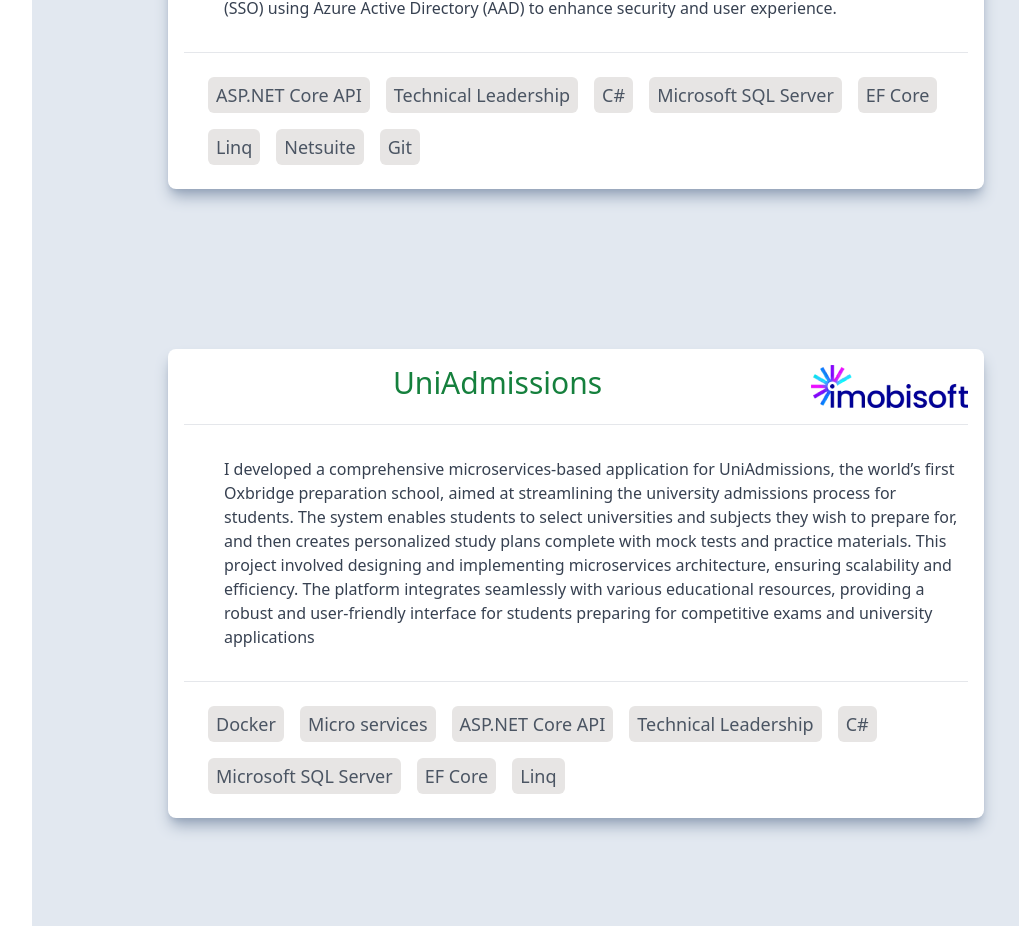
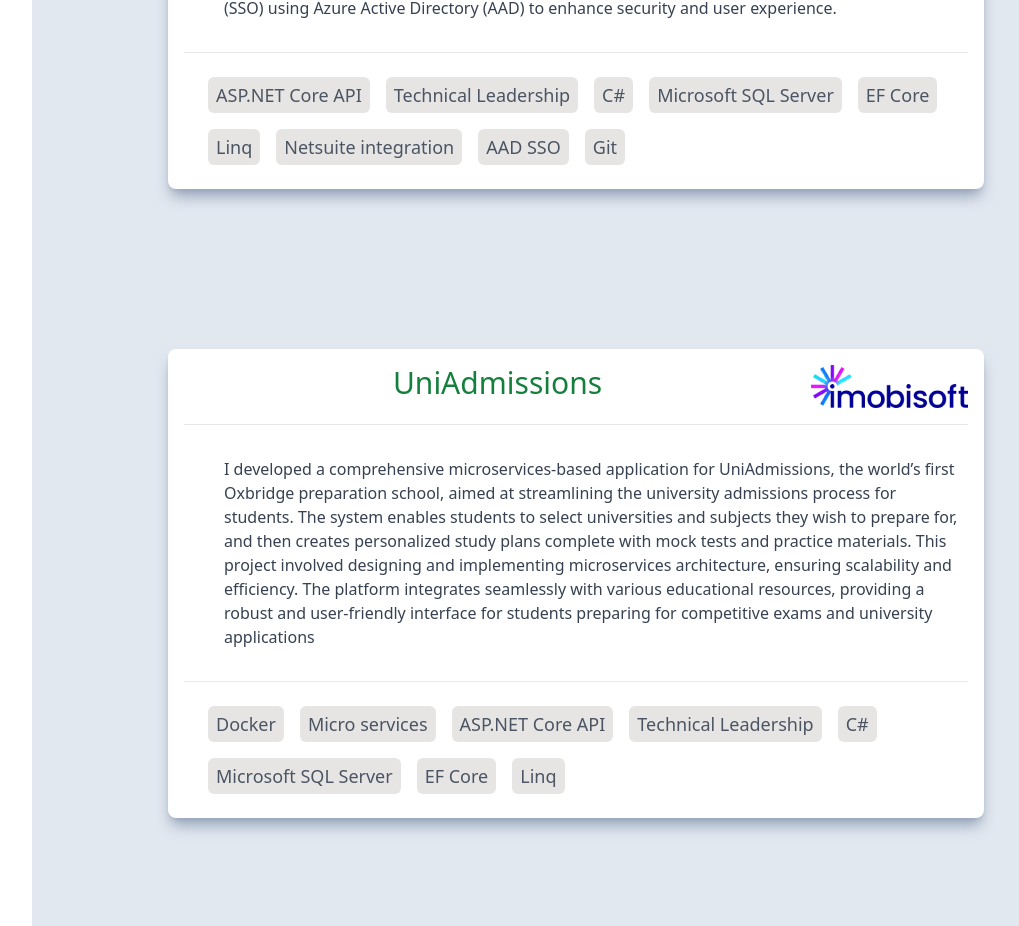
Before and after one commit to shahzad285/ShahzadAhamad, a React (Create React App) app in the folder shahzadahamad/: page / in a window 1280 px wide. Shown: the part 2954-3880 px from the top of the page, without its empty margins (160-1179 px from the left). Built offline with nearby package versions, Linux system fonts and the light colour scheme.

Commit message:
Added few kills in projec skkills

```diff
--- a/shahzadahamad/src/pages/Projects.tsx
+++ b/shahzadahamad/src/pages/Projects.tsx
@@ -8,7 +8,7 @@
             name: "Nyetimer",
             companyLogo: "/images/imobisoft.png",
             description: "Nyetimber, a renowned English sparkling wine producer. I led the development of Nyetimber's inventory management system and its integration with NetSuite ERP. Implemented Single Sign-On (SSO) using Azure Active Directory (AAD) to enhance security and user experience.",
-            skills: [ "ASP.NET Core API", "Technical Leadership", "C#", "Microsoft SQL Server","EF Core","Linq","Netsuite","Git"]
+            skills: [ "ASP.NET Core API", "Technical Leadership", "C#", "Microsoft SQL Server","EF Core","Linq","Netsuite integration","AAD SSO","Git"]
 
         },
         {
```
